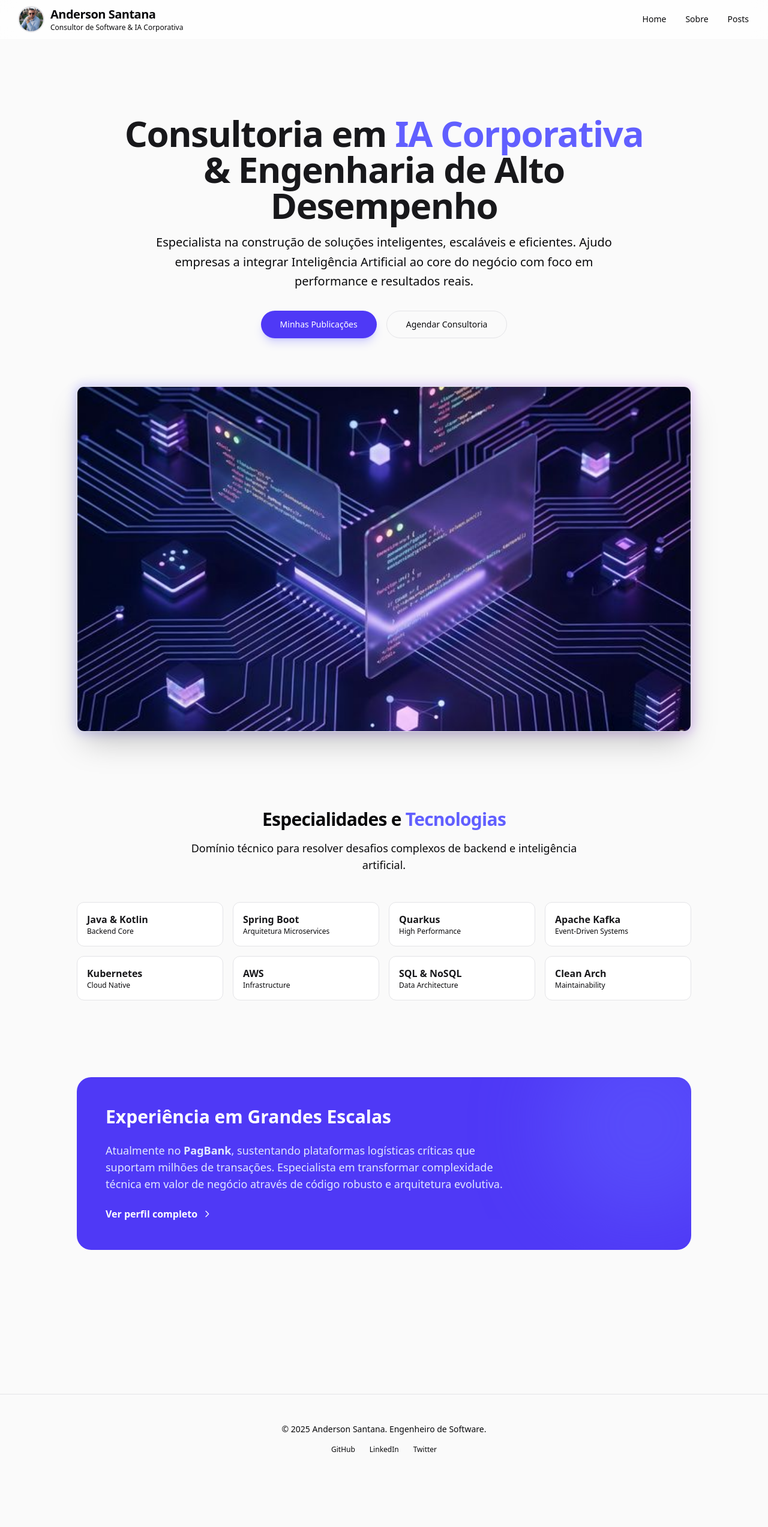
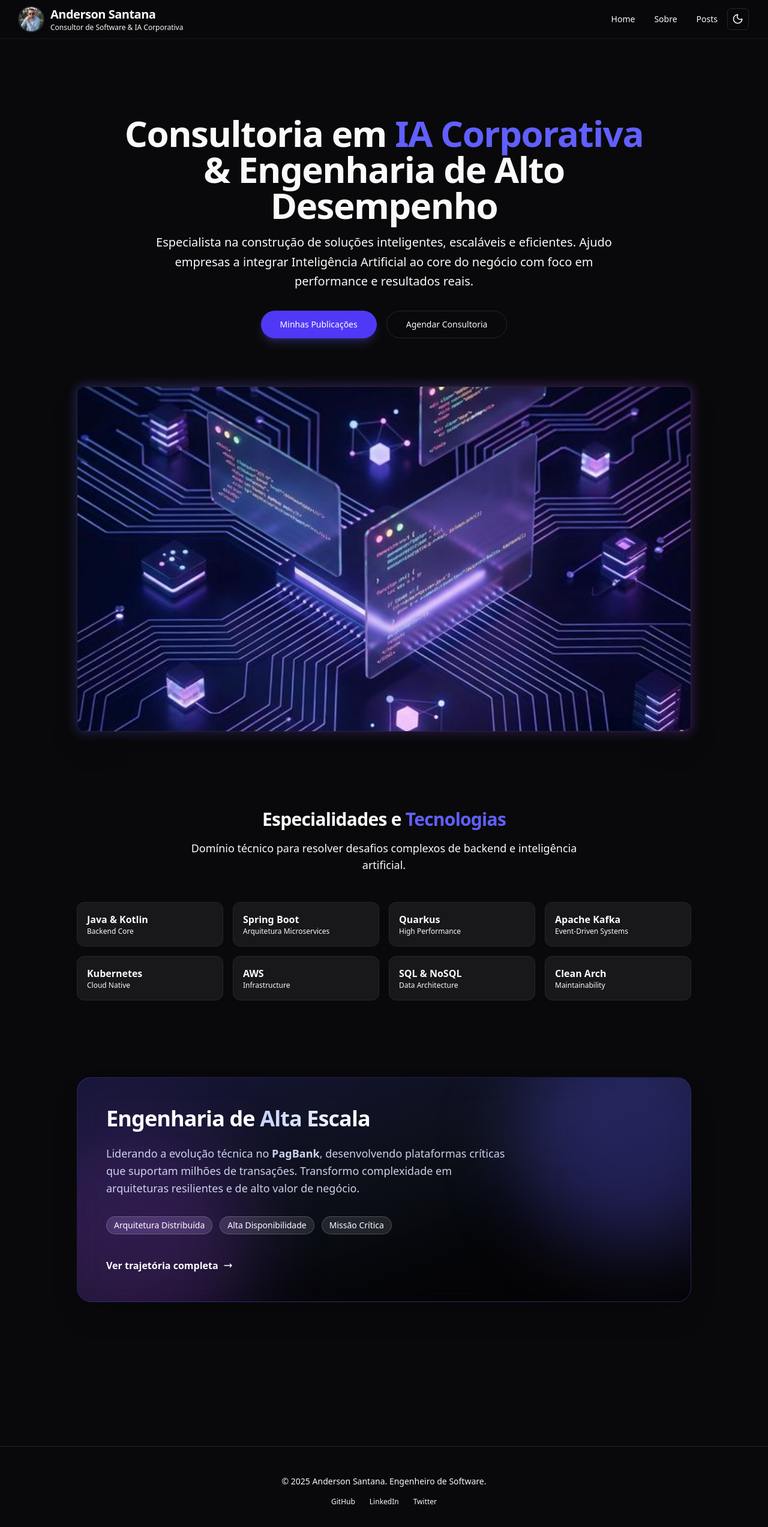
Before and after one commit to andersoninthecode/andersoninthecode.github.io, a Next.js app: page / in a window 1280 px wide. Shown: the top 2546 px of the page at 60% size. Before the commit the page ends 2473 px from the top, so only its background shows below. Built offline with nearby package versions, Linux system fonts and the light colour scheme.

Commit message:
feat: Adiciona alternância de tema claro/escuro e aprimora a seção de experiência na página inicial.

```diff
--- a/app/globals.css
+++ b/app/globals.css
@@ -1,5 +1,6 @@
 @import "tailwindcss";
 @plugin "@tailwindcss/typography";
+@custom-variant dark (&:where(.dark, .dark *));
 
 :root {
   --background: #fafafa;
@@ -23,8 +24,7 @@
   --font-mono: var(--font-geist-mono);
 }
 
-@media (prefers-color-scheme: dark) {
-  :root {
+.dark {
   --background: #09090b;
   --foreground: #fafafa;
   --card: #18181b;
@@ -33,7 +33,6 @@
   --primary: #fafafa;
   --glass: rgba(9, 9, 11, 0.7);
   --glass-border: rgba(39, 39, 42, 0.5);
-  }
 }
 
 body {
--- a/app/layout.tsx
+++ b/app/layout.tsx
@@ -3,6 +3,7 @@ import { Geist, Geist_Mono } from "next/font/google";
 import "./globals.css";
 import Header from "@/components/header/Header";
 import Footer from "@/components/footer/Footer";
+import { ThemeProvider } from "@/components/theme-provider";
 
 const geistSans = Geist({
   variable: "--font-geist-sans",
@@ -25,15 +26,22 @@ export default function RootLayout({
   children: React.ReactNode;
 }>) {
   return (
-    <html lang="en">
+    <html lang="en" suppressHydrationWarning>
       <body
         className={`${geistSans.variable} ${geistMono.variable} antialiased selection:bg-indigo-100 selection:text-indigo-900`}
       >
-        <Header />
-        <main className="container mx-auto px-4 sm:px-6 lg:px-8 py-24 min-h-[calc(100vh-80px)]">
-          {children}
-        </main>
-        <Footer />
+        <ThemeProvider
+          attribute="class"
+          defaultTheme="dark"
+          enableSystem
+          disableTransitionOnChange
+        >
+          <Header />
+          <main className="container mx-auto px-4 sm:px-6 lg:px-8 py-24 min-h-[calc(100vh-80px)]">
+            {children}
+          </main>
+          <Footer />
+        </ThemeProvider>
       </body>
     </html>
   );
--- a/app/page.tsx
+++ b/app/page.tsx
@@ -75,21 +75,38 @@ export default function Home() {
 
       {/* Trust/Experience Section */}
       <div className="w-full max-w-5xl pt-24 pb-12">
-        <div className="bg-indigo-600 rounded-3xl p-8 md:p-12 text-white text-left relative overflow-hidden">
-          <div className="relative z-10 space-y-6 max-w-2xl">
-            <h2 className="text-3xl font-bold">Experiência em Grandes Escalas</h2>
-            <p className="text-indigo-100 text-lg">
-              Atualmente no <strong>PagBank</strong>, sustentando plataformas logísticas críticas que suportam milhões de transações.
-              Especialista em transformar complexidade técnica em valor de negócio através de código robusto e arquitetura evolutiva.
-            </p>
-            <Link
-              href="/sobre"
-              className="inline-flex items-center text-white font-bold hover:underline gap-2"
-            >
-              Ver perfil completo <svg className="w-4 h-4" fill="none" stroke="currentColor" viewBox="0 0 24 24"><path strokeLinecap="round" strokeLinejoin="round" strokeWidth={2} d="M9 5l7 7-7 7" /></svg>
-            </Link>
+        <div className="relative overflow-hidden rounded-3xl border border-indigo-500/20 bg-gradient-to-br from-indigo-600/90 via-indigo-900/90 to-slate-900/90 p-8 md:p-12 text-left shadow-2xl backdrop-blur-xl dark:border-indigo-500/30 dark:from-indigo-900/40 dark:via-gray-900/40 dark:to-black/60">
+          {/* Background Glow Effects */}
+          <div className="absolute -top-24 -right-24 h-96 w-96 rounded-full bg-indigo-500/30 blur-3xl"></div>
+          <div className="absolute -bottom-24 -left-24 h-96 w-96 rounded-full bg-purple-500/20 blur-3xl"></div>
+
+          <div className="relative z-10 flex flex-col md:flex-row items-start md:items-center justify-between gap-8">
+            <div className="space-y-6 max-w-2xl">
+              <h2 className="text-3xl md:text-4xl font-bold text-white tracking-tight">
+                Engenharia de <span className="text-transparent bg-clip-text bg-gradient-to-r from-indigo-200 to-white">Alta Escala</span>
+              </h2>
+              <p className="text-indigo-100/90 text-lg leading-relaxed">
+                Liderando a evolução técnica no <strong>PagBank</strong>, desenvolvendo plataformas críticas que suportam milhões de transações.
+                Transformo complexidade em arquiteturas resilientes e de alto valor de negócio.
+              </p>
+
+              <div className="flex flex-wrap gap-3 pt-2">
+                <span className="px-3 py-1 rounded-full bg-white/10 border border-white/20 text-white text-xs md:text-sm font-medium backdrop-blur-md">Arquitetura Distribuída</span>
+                <span className="px-3 py-1 rounded-full bg-white/10 border border-white/20 text-white text-xs md:text-sm font-medium backdrop-blur-md">Alta Disponibilidade</span>
+                <span className="px-3 py-1 rounded-full bg-white/10 border border-white/20 text-white text-xs md:text-sm font-medium backdrop-blur-md">Missão Crítica</span>
+              </div>
+
+              <div className="pt-4">
+                <Link
+                  href="/sobre"
+                  className="group inline-flex items-center text-white font-semibold hover:text-indigo-200 transition-colors gap-2"
+                >
+                  Ver trajetória completa
+                  <svg className="w-4 h-4 transform group-hover:translate-x-1 transition-transform" fill="none" stroke="currentColor" viewBox="0 0 24 24"><path strokeLinecap="round" strokeLinejoin="round" strokeWidth={2} d="M17 8l4 4m0 0l-4 4m4-4H3" /></svg>
+                </Link>
+              </div>
+            </div>
           </div>
-          <div className="absolute top-0 right-0 -mr-20 -mt-20 w-80 h-80 bg-indigo-500 rounded-full blur-3xl opacity-50"></div>
         </div>
       </div>
     </div>
--- a/components/header/Header.tsx
+++ b/components/header/Header.tsx
@@ -1,5 +1,6 @@
 import Link from "next/link";
 import Avatar from "./Avatar";
+import { ThemeToggle } from "@/components/theme-toggle";
 
 export default function Header() {
   return (
@@ -18,6 +19,7 @@ export default function Header() {
             </div>
           </Link>
 
+          <div className="flex items-center gap-4">
             <nav className="flex items-center gap-8">
               <Link
                 href="/"
@@ -41,6 +43,8 @@ export default function Header() {
                 <span className="absolute -bottom-1 left-0 w-0 h-0.5 bg-indigo-500 transition-all group-hover:w-full"></span>
               </Link>
             </nav>
+            <ThemeToggle />
+          </div>
         </div>
       </div>
     </header>
--- /dev/null
+++ b/components/theme-provider.tsx
@@ -0,0 +1,8 @@
+"use client"
+
+import * as React from "react"
+import { ThemeProvider as NextThemesProvider } from "next-themes"
+
+export function ThemeProvider({ children, ...props }: React.ComponentProps<typeof NextThemesProvider>) {
+    return <NextThemesProvider {...props}>{children}</NextThemesProvider>
+}
--- /dev/null
+++ b/components/theme-toggle.tsx
@@ -0,0 +1,20 @@
+"use client"
+
+import * as React from "react"
+import { Moon, Sun } from "lucide-react"
+import { useTheme } from "next-themes"
+
+export function ThemeToggle() {
+    const { setTheme, resolvedTheme } = useTheme()
+
+    return (
+        <button
+            className="relative inline-flex h-9 w-9 items-center justify-center rounded-md border border-neutral-200 bg-transparent hover:bg-neutral-100 focus:outline-none dark:border-neutral-800 dark:hover:bg-neutral-800 cursor-pointer"
+            onClick={() => setTheme(resolvedTheme === "light" ? "dark" : "light")}
+            aria-label="Toggle theme"
+        >
+            <Sun className="h-[1.2rem] w-[1.2rem] rotate-0 scale-100 transition-all dark:-rotate-90 dark:scale-0 text-neutral-900 dark:text-neutral-100" />
+            <Moon className="absolute h-[1.2rem] w-[1.2rem] rotate-90 scale-0 transition-all dark:rotate-0 dark:scale-100 text-neutral-900 dark:text-neutral-100" />
+        </button>
+    )
+}
--- a/package.json
+++ b/package.json
@@ -10,7 +10,9 @@
   },
   "dependencies": {
     "gray-matter": "^4.0.3",
+    "lucide-react": "^0.564.0",
     "next": "16.0.1",
+    "next-themes": "^0.4.6",
     "react": "19.2.0",
     "react-dom": "19.2.0",
     "rehype-highlight": "^7.0.2",
```
Also changed, not shown: tailwind.config.ts (line endings or trailing spaces), 1 other file (tests, documents, lock files or other folders). Lines whose indentation alone changed are shown as unchanged.
